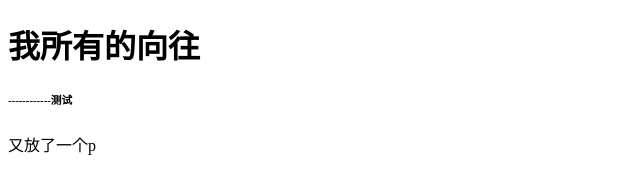
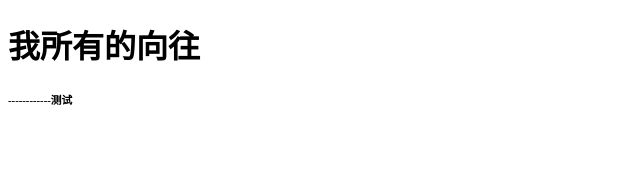
Before and after one commit to webJason/wwkk, a plain HTML site: page index.html in a window 1280 px wide. Shown: the whole page, without its empty margins (0-640 px from the left). Drawn offline with Linux system fonts and the light colour scheme.

Commit message:
最后测试版

```diff
--- a/index.html
+++ b/index.html
@@ -7,6 +7,5 @@
 <body>
 	<h1>我所有的向往</h1>
 	<h6>------------测试</h6>
-	<p>又放了一个p</p>
 </body>
 </html>
```
